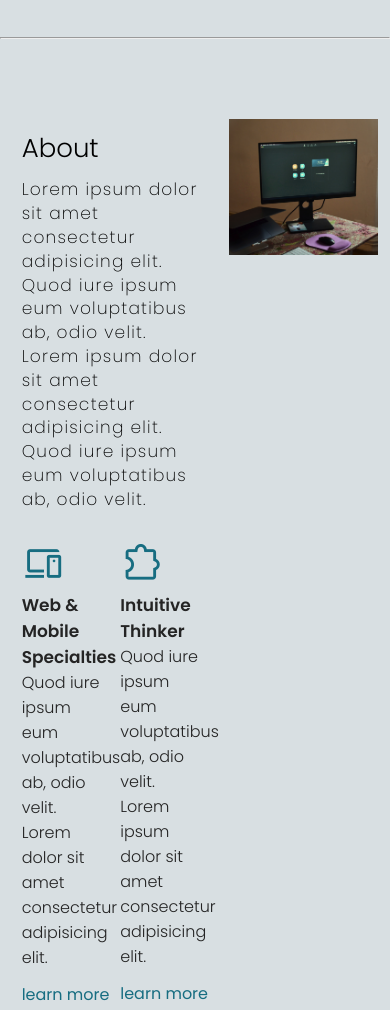
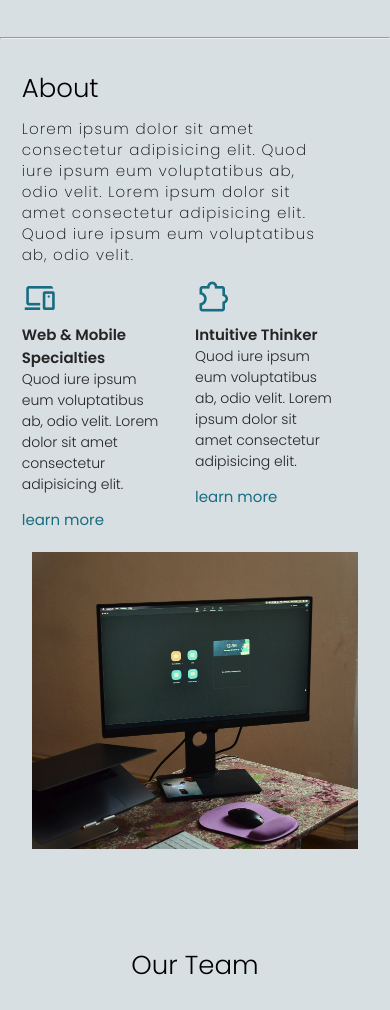
Before and after one commit to AlbertKiama/Astronet, a plain HTML site: page index.html in a window 390 px wide. Shown: the part 6182-7192 px from the top of the page. Drawn offline with nearby package versions, Linux system fonts and the light colour scheme; a web font is replaced by a local one.

Commit message:
About module
About module response check

```diff
--- a/CSS/index.css
+++ b/CSS/index.css
@@ -1525,4 +1525,30 @@ body{
     .service-description a {
         font-size: 14px;
     }
-}
+
+    .about-container {
+        display: flex;
+        flex-direction: column;
+        align-items: flex-start;
+        margin-top: 20px;
+    }
+    .about-img {
+        margin: 10px 20px;
+    }
+    .about-p {
+        font-size: 15px;
+        margin-bottom: 10px;
+    }
+    .slogan-details span {
+        font-size: 36px;
+    }
+    .slogan-title {
+        font-size: 15px;
+    }
+    .slogan-details p {
+        font-size: 14px;
+    }
+    .slogan-details a {
+        font-size: 15px;
+    }
+}
```
